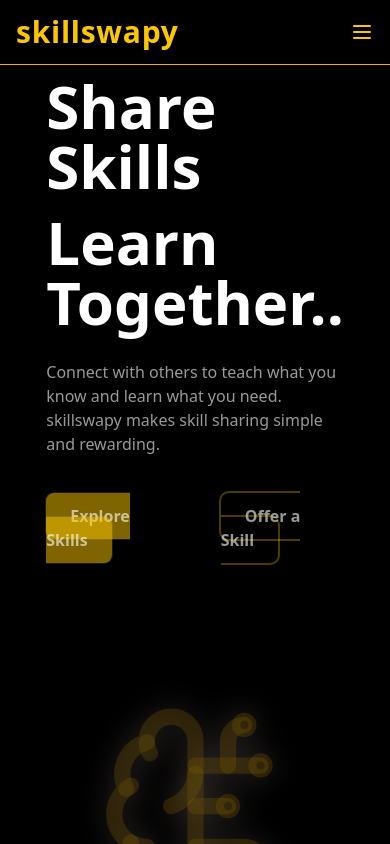
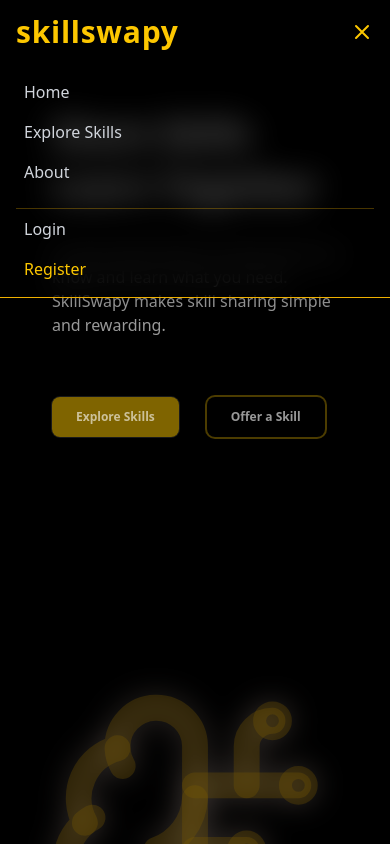
Before and after one commit to Malak-Sabry-104/SkillSwap, a React (Vite) app: page / in a window 390 px wide. Both pictures are taken after a click on the button 362 px from the left and 32 px from the top of the page. Shown: the top 844 px of the page. Built offline with nearby package versions, Linux system fonts and the light colour scheme.

Commit message:
fix navbar and site responsiveness

```diff
--- a/package.json
+++ b/package.json
@@ -4,7 +4,7 @@
   "version": "0.0.0",
   "type": "module",
   "scripts": {
-    "dev": "vite",
+    "dev": "vite --host",
     "build": " vite build",
     "lint": "eslint .",
     "preview": "vite preview"
--- a/src/Components/Hero.tsx
+++ b/src/Components/Hero.tsx
@@ -1,55 +1,42 @@
 import { BrainCircuit } from "lucide-react";
+
 const Hero = () => {
   return (
-    <>
-      <section
-        className=" h-[100vh] text-white md:flex-row flex-col
-      flex justigy-between items-center gap-[5rem] "
-      >
-        <div className="left md:mt-0 mt-[4rem] md:w-[50%] mx-[40px]">
+    <section className=" text-white flex flex-col
+    md:flex-row justify-between items-center gap-10 md:gap-20 px-10 h-[120vh]">
+      {/* Left Content */}
+      <div className="md:mt-0 mt-16 md:w-1/2">
         <div className="content ">
-            <h1 className="text-6xl font-semibold  mb-1 p-3 pb-0">
-              Share Skills{" "}
-            </h1>
-            <h1 className=" text-6xl font-semibold  mb-4 p-3">
-              Learn Together..
-            </h1>
-            <p className=" mb-6 text-white/60 pl-3">
-              Connect with others to teach what you know and learn what you
-              need. skillswapy makes skill sharing simple and rewarding.
+          <h1 className="md:text-6xl text-[35px] font-semibold mb-4 p-3 mt-[2rem]">Share Skills Learn Together</h1>
+          {/* <h1 className="text-6xl font-semibold mb-4 p-3">Learn Together</h1> */}
+          <p className="mb-6 text-white/60 pl-3">
+            Connect with others to teach what you know and learn what you need.
+            SkillSwapy makes skill sharing simple and rewarding.
           </p>
         </div>
-          <div className="btns-group pl-3 flex gap-7 mt-[3rem]">
-            <div className="relative">
+
+        {/* Buttons */}
+        <div className="p-3 flex items-center gap-7 mt-12">
           <a
             href="/skills"
-                className="
-                relative z-20 bg-yellow-400/50  text-white/60 py-3 px-6 rounded-lg font-semibold transition duration-300 ease-in-out  hover:shadow-lg hover:shadow-[#48234F]/30 transform hover:-translate-y-1 hover:scale-100 focus:outline-none
-                bg-main-pink pinky-inset-shadowing ring-1 ring-white/10 "
+            className="text-xs md:text-md text-center relative z-20 bg-yellow-400/50 text-white/60 py-3 px-6 rounded-lg font-semibold transition duration-300 ease-in-out hover:shadow-lg hover:shadow-[#48234F]/30 transform hover:-translate-y-1 hover:scale-100 focus:outline-none ring-1 ring-white/10"
           >
             Explore Skills
           </a>
-            </div>
-            <div className="relative">
           <a
             href="/"
-                className="
-                relative z-20 bg-transparent   text-white/60 py-3 px-6 rounded-lg
-                 font-semibold transition duration-300 ease-in-out
-                 hover:shadow-lg hover:shadow-yellow-400/30 transform hover:-translate-y-1
-                  hover:scale-100 focus:outline-none
-               ring-2 ring-yellow-400/30 "
+            className="text-xs md:text-md text-center relative z-20 bg-transparent text-white/60 py-3 px-6 rounded-lg font-semibold transition duration-300 ease-in-out hover:shadow-lg hover:shadow-yellow-400/30 transform hover:-translate-y-1 hover:scale-100 focus:outline-none ring-2 ring-yellow-400/30"
           >
             Offer a Skill
           </a>
         </div>
       </div>
-        </div>
-        <div className="brain-icon right w-[50%] flex justify-center items-center">
-          <BrainCircuit className="w-[22rem] h-[22rem] text-yellow-500/30  animate-pulse drop-shadow-[0_0_15px_#EFD5CA] transition-all duration-300" />
+
+      {/* Right Icon */}
+      <div className="w-full md:w-1/2 flex justify-center items-center">
+        <BrainCircuit className="w-88 h-88 text-yellow-500/30 animate-pulse drop-shadow-[0_0_15px_#EFD5CA] transition-all duration-300" />
       </div>
     </section>
-    </>
   );
 };
 
--- a/src/Components/NavBar.tsx
+++ b/src/Components/NavBar.tsx
@@ -1,8 +1,10 @@
+import { useState } from "react";
 import { LogOut, User } from "lucide-react";
 
 const NavBar = () => {
   const isAuthenticated = false;
   const userName = "John Doe";
+  const [isOpen, setIsOpen] = useState(false);
 
   return (
     <nav className="fixed top-0 left-0 right-0 z-50 bg-black/60 backdrop-blur-lg shadow-lg border-b border-yellow-500">
@@ -16,7 +18,7 @@ const NavBar = () => {
             skillswapy
           </a>
 
-          {/* Nav Links */}
+          {/* Desktop Nav Links */}
           <div className="hidden md:flex items-center space-x-8">
             <a
               href="/"
@@ -38,7 +40,7 @@ const NavBar = () => {
             </a>
           </div>
 
-          {/* Authenticated / Guest Buttons */}
+          {/* Auth Buttons - Desktop */}
           <div className="hidden md:flex items-center space-x-4">
             {isAuthenticated ? (
               <>
@@ -86,26 +88,102 @@ const NavBar = () => {
             )}
           </div>
 
-          {/* Mobile Menu */}
-          <button className="md:hidden text-yellow-400 hover:text-white transition">
+          {/* Hamburger Toggle Button - Mobile */}
+          <button
+            onClick={() => setIsOpen(!isOpen)}
+            className="md:hidden text-yellow-400 hover:text-white transition"
+          >
             <svg
               xmlns="http://www.w3.org/2000/svg"
-              width="24"
-              height="24"
+              className="h-6 w-6"
+              fill="none"
               viewBox="0 0 24 24"
-              fill="none"
               stroke="currentColor"
-              strokeWidth="2"
-              strokeLinecap="round"
-              strokeLinejoin="round"
-              className="lucide lucide-menu h-6 w-6"
             >
-              <line x1="4" x2="20" y1="12" y2="12" />
-              <line x1="4" x2="20" y1="6" y2="6" />
-              <line x1="4" x2="20" y1="18" y2="18" />
+              {isOpen ? (
+                <path
+                  strokeLinecap="round"
+                  strokeLinejoin="round"
+                  strokeWidth={2}
+                  d="M6 18L18 6M6 6l12 12"
+                />
+              ) : (
+                <>
+                  <line x1="4" x2="20" y1="6" y2="6" />
+                  <line x1="4" x2="20" y1="12" y2="12" />
+                  <line x1="4" x2="20" y1="18" y2="18" />
+                </>
+              )}
             </svg>
           </button>
         </div>
+
+        {/* Mobile Menu Dropdown */}
+        {isOpen && (
+          <div className="md:hidden flex flex-col space-y-4 py-4">
+            <a
+              href="/"
+              className="text-gray-300 hover:text-yellow-400 px-2 transition"
+            >
+              Home
+            </a>
+            <a
+              href="/skills"
+              className="text-gray-300 hover:text-yellow-400 px-2 transition"
+            >
+              Explore Skills
+            </a>
+            <a
+              href="/about"
+              className="text-gray-300 hover:text-yellow-400 px-2 transition"
+            >
+              About
+            </a>
+
+            <hr className="border-yellow-500/30 my-2" />
+
+            {isAuthenticated ? (
+              <>
+                <span className="text-sm text-gray-300 px-2">
+                  Welcome, <span className="font-medium">{userName}</span>
+                </span>
+                <a
+                  href="/my-skills"
+                  className="text-yellow-400 px-2 transition hover:text-yellow-300"
+                >
+                  My Skills
+                </a>
+                <a
+                  href="/offer"
+                  className="text-yellow-400 px-2 transition hover:text-yellow-300"
+                >
+                  Offer Skill
+                </a>
+                <button
+                  onClick={() => alert("Logging out...")}
+                  className="text-red-400 px-2 text-left"
+                >
+                  Logout
+                </button>
+              </>
+            ) : (
+              <>
+                <a
+                  href="/login"
+                  className="text-gray-300 hover:text-white px-2 transition"
+                >
+                  Login
+                </a>
+                <a
+                  href="/register"
+                  className="text-yellow-400 hover:text-yellow-300 px-2 transition"
+                >
+                  Register
+                </a>
+              </>
+            )}
+          </div>
+        )}
       </div>
     </nav>
   );
```
Lines whose indentation alone changed are shown as unchanged.
